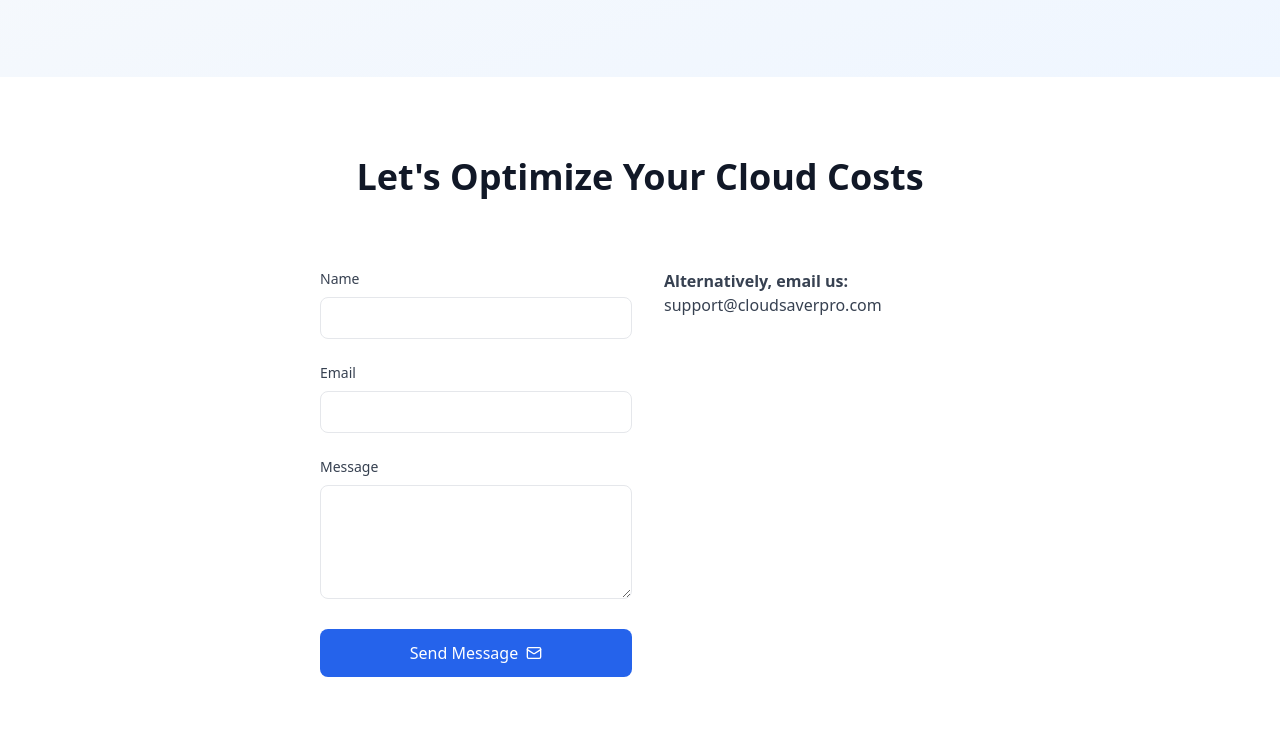
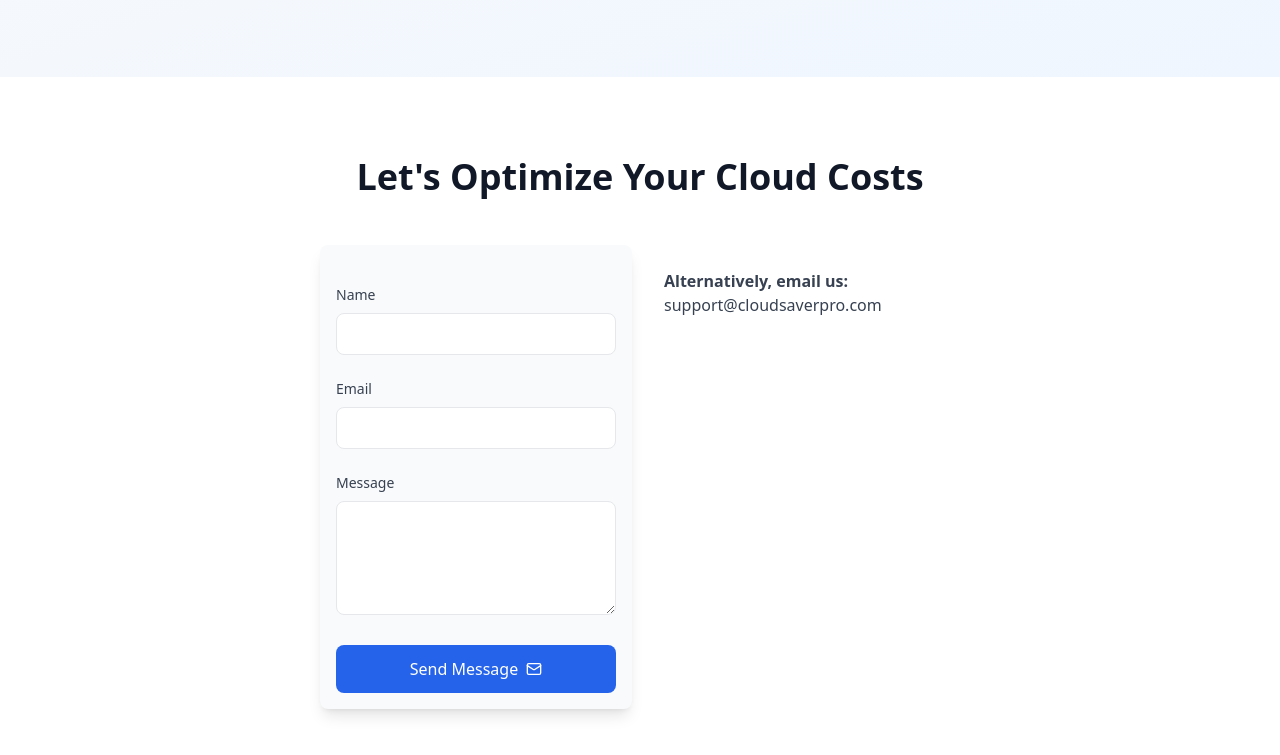
Before and after one commit to cloudsaverpro/cloud-saver-pro, a Gatsby site: page / in a window 1280 px wide. Shown: the part 1337-2092 px from the top of the page. Built offline with nearby package versions, Linux system fonts and the light colour scheme; Gatsby itself is replaced by a stand-in of ours.

Commit message:
Improve contact us styling

```diff
--- a/src/components/LandingPage.js
+++ b/src/components/LandingPage.js
@@ -264,7 +264,7 @@ const LandingPage = () => {
                         Let's Optimize Your Cloud Costs
                     </h2>
                     <div className="grid grid-cols-1 md:grid-cols-2 gap-4">
-                        <div class="card">
+                        <div class="card bg-gray-50 p-4 rounded-lg shadow-lg">
 
 
                             {formStatus.success && (
```
